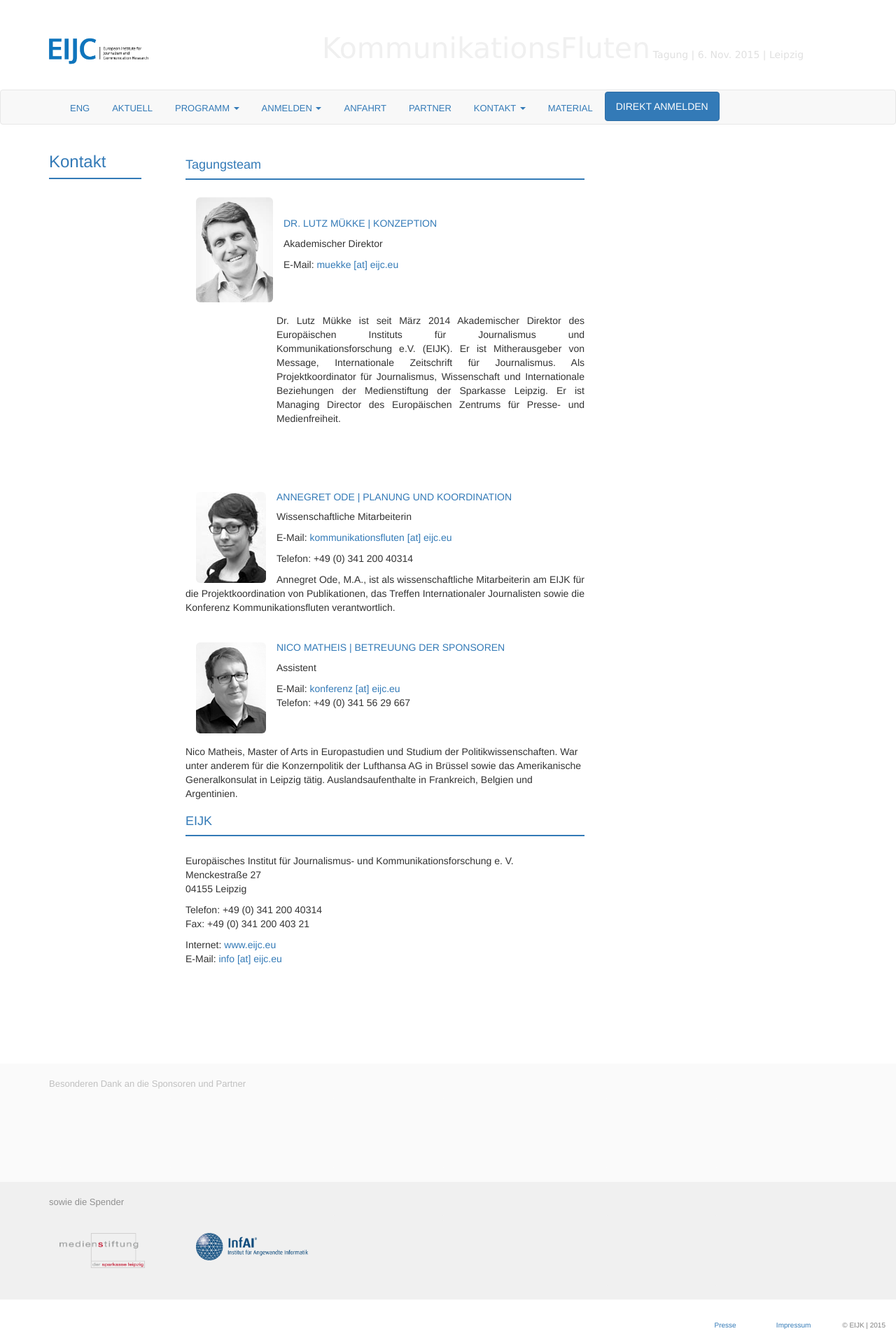
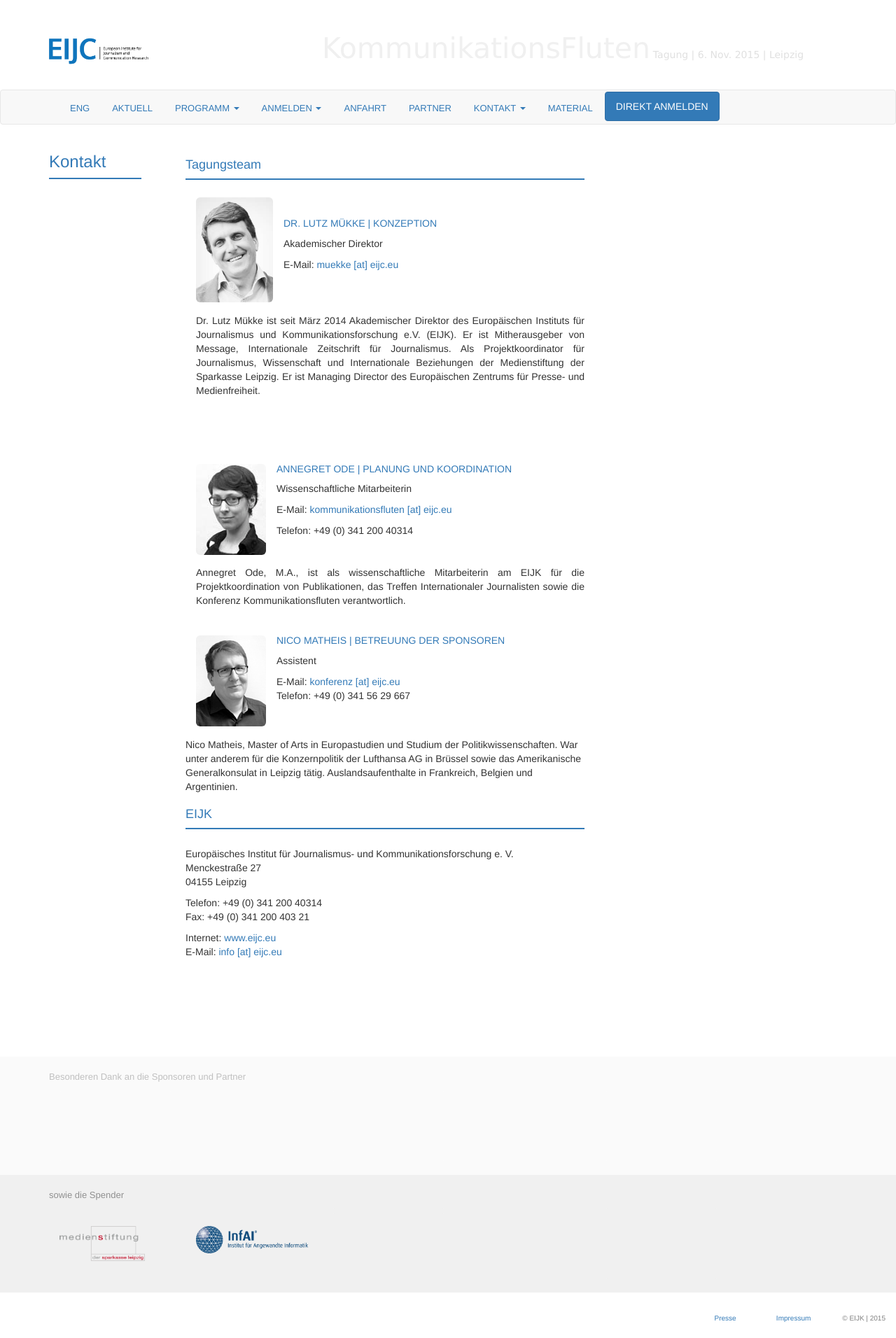
Before and after one commit to susedev/test, a Jekyll site: the page built from kontakt.html, in a window 1280 px wide. Shown: the whole page at 70% size. Built offline with Jekyll 4.4.1, drawn with Linux system fonts in a browser that asks for light colours; nearby versions of some CDN libraries.

Commit message:
Edit from JekyllCMS

```diff
--- a/kontakt.html
+++ b/kontakt.html
@@ -18,7 +18,7 @@ title: Kontakt
 
 <p>&nbsp;</p>
 
-<p style="text-align: justify; margin-left: 130px;">Dr. Lutz M&uuml;kke ist seit M&auml;rz 2014 Akademischer Direktor des Europ&auml;ischen Instituts f&uuml;r Journalismus und Kommunikationsforschung e.V. (EIJK). Er ist Mitherausgeber von Message, Internationale Zeitschrift f&uuml;r Journalismus. Als Projektkoordinator f&uuml;r Journalismus, Wissenschaft und Internationale Beziehungen der Medienstiftung der Sparkasse Leipzig. Er ist Managing Director des Europ&auml;ischen Zentrums f&uuml;r Presse- und Medienfreiheit.</p>
+<p style="text-align: justify; margin-left: 15px;">Dr. Lutz M&uuml;kke ist seit M&auml;rz 2014 Akademischer Direktor des Europ&auml;ischen Instituts f&uuml;r Journalismus und Kommunikationsforschung e.V. (EIJK). Er ist Mitherausgeber von Message, Internationale Zeitschrift f&uuml;r Journalismus. Als Projektkoordinator f&uuml;r Journalismus, Wissenschaft und Internationale Beziehungen der Medienstiftung der Sparkasse Leipzig. Er ist Managing Director des Europ&auml;ischen Zentrums f&uuml;r Presse- und Medienfreiheit.</p>
 
 <h4>&nbsp;</h4>
 
@@ -34,7 +34,9 @@ title: Kontakt
 
 <p>Telefon: +49 (0) 341 200 40314</p>
 
-<p style="text-align: justify;">Annegret Ode, M.A., ist als wissenschaftliche Mitarbeiterin am EIJK f&uuml;r die Projektkoordination von Publikationen, das Treffen Internationaler Journalisten sowie die Konferenz Kommunikationsfluten verantwortlich.</p>
+<p style="text-align: justify; margin-left: 15px;">&nbsp;</p>
+
+<p style="text-align: justify; margin-left: 15px;">Annegret Ode, M.A., ist als wissenschaftliche Mitarbeiterin am EIJK f&uuml;r die Projektkoordination von Publikationen, das Treffen Internationaler Journalisten sowie die Konferenz Kommunikationsfluten verantwortlich.</p>
 
 <p>&nbsp;</p>
 
@@ -42,7 +44,7 @@ title: Kontakt
 
 <p>Assistent</p>
 
-<p style="text-align: justify;">E-Mail: <a href="mailto:konferenz@eijc.eu?subject=Anfrage%20Sponsoring%20Tagung%20KommunikationsFluten">konferenz [at] eijc.eu</a><br />
+<p style="text-align: justify; margin-left: 15px;">E-Mail: <a href="mailto:konferenz@eijc.eu?subject=Anfrage%20Sponsoring%20Tagung%20KommunikationsFluten">konferenz [at] eijc.eu</a><br />
 Telefon: +49 (0) 341 56 29 667</p>
 
 <h3>&nbsp;</h3>
```
